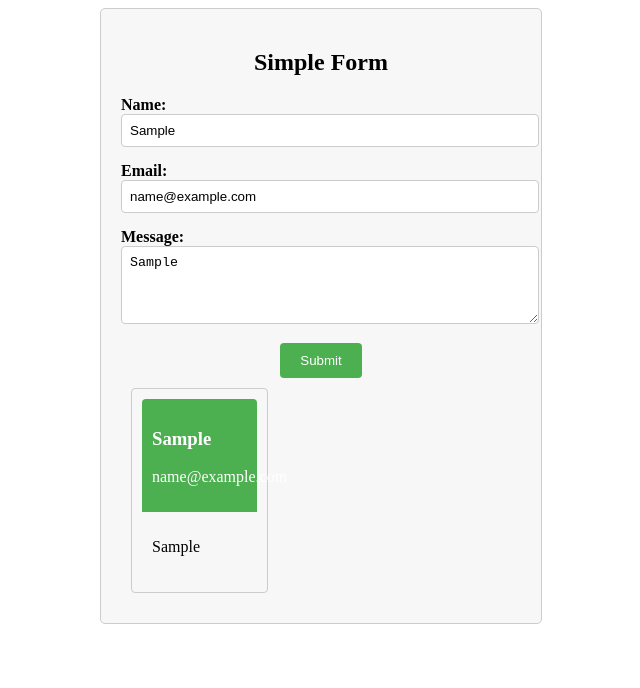
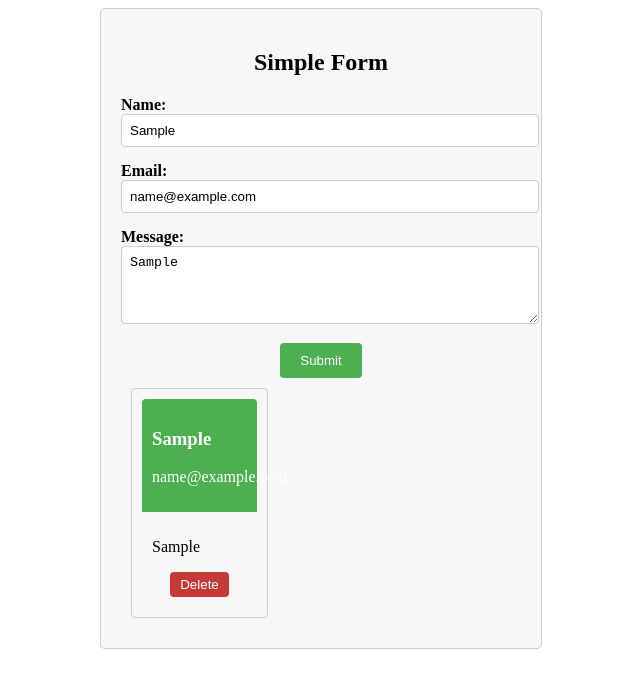
Before and after one commit to ammarmoha37/product-app, an Angular app: page / in a window 1280 px wide. Both pictures are taken after typing "Sample", "name@example.com", "Sample" into the empty fields and a click on the button "Submit". Shown: the top 688 px of the page, without its empty margins (319-959 px from the left). Built offline with nearby package versions, Linux system fonts and the light colour scheme.

Commit message:
delete messages between components

```diff
--- a/src/app/message-details/message-details.component.html
+++ b/src/app/message-details/message-details.component.html
@@ -5,5 +5,9 @@
   </div>
   <div class="message-content">
     <p>{{ message.message }}</p>
+    <button
+      type="delete"
+      (click)="onDelete()"
+    >Delete</button>
   </div>
 </div>
--- a/src/app/message-details/message-details.component.scss
+++ b/src/app/message-details/message-details.component.scss
@@ -19,3 +19,14 @@
   padding: 10px;
   border-radius: 0 0 4px 4px;
 }
+
+button[type="delete"] {
+  display: block;
+  margin: auto;
+  padding: 5px 10px;
+  background-color: #c63939;
+  color: white;
+  border: none;
+  border-radius: 4px;
+  cursor: pointer;
+}
--- a/src/app/message-details/message-details.component.ts
+++ b/src/app/message-details/message-details.component.ts
@@ -1,4 +1,4 @@
-import { Component, Input } from '@angular/core';
+import { Component, EventEmitter, Input, Output } from '@angular/core';
 
 @Component({
   selector: 'app-message-details',
@@ -8,4 +8,11 @@ import { Component, Input } from '@angular/core';
 export class MessageDetailsComponent {
 
   @Input() message: any = {};
+  @Input() index: number = -1;
+
+  @Output() delete: EventEmitter<number> = new EventEmitter<number>();
+
+  onDelete() {
+    this.delete.emit(this.index);
+  }
 }
--- a/src/app/message-form/message-form.component.html
+++ b/src/app/message-form/message-form.component.html
@@ -53,8 +53,10 @@
 
   <div class="flex-container" *ngIf="isSubmitted">
     <app-message-details
-      *ngFor="let msg of messages"
+      *ngFor="let msg of messages; let i = index"
       [message] = "msg"
+      [index] = "i"
+      (delete) = "deleteMessage($event)"
     ></app-message-details>
   </div>
 </div>
--- a/src/app/message-form/product-form.component.ts
+++ b/src/app/message-form/product-form.component.ts
@@ -20,4 +20,8 @@ export class MessageFormComponent {
       'message': this.message,
     })
   }
+
+  deleteMessage(index: number) {
+    this.messages.splice(index, 1);
+  }
 }
```
